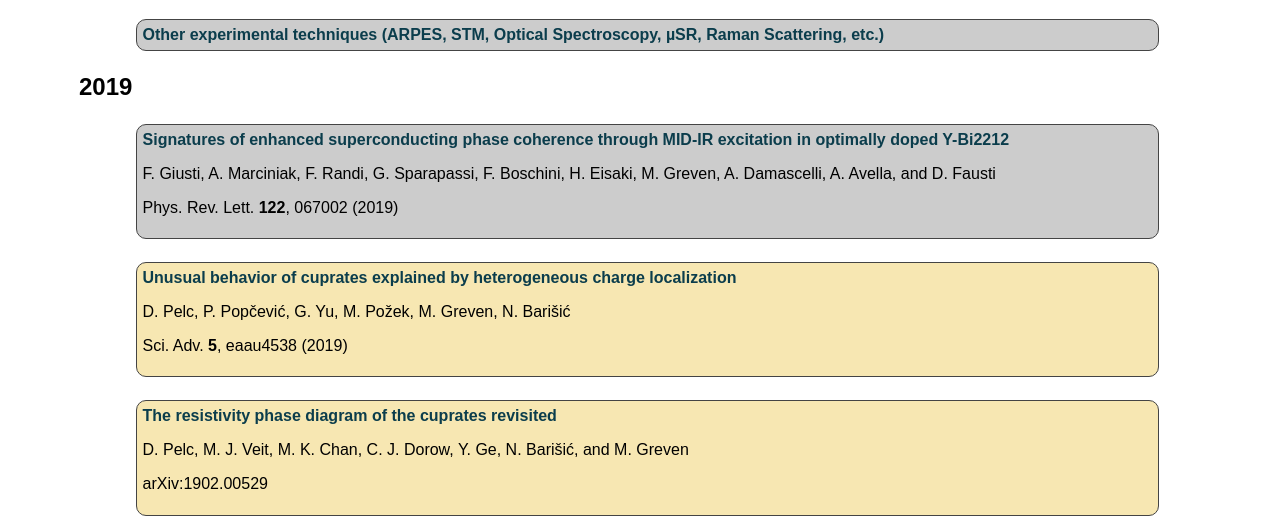
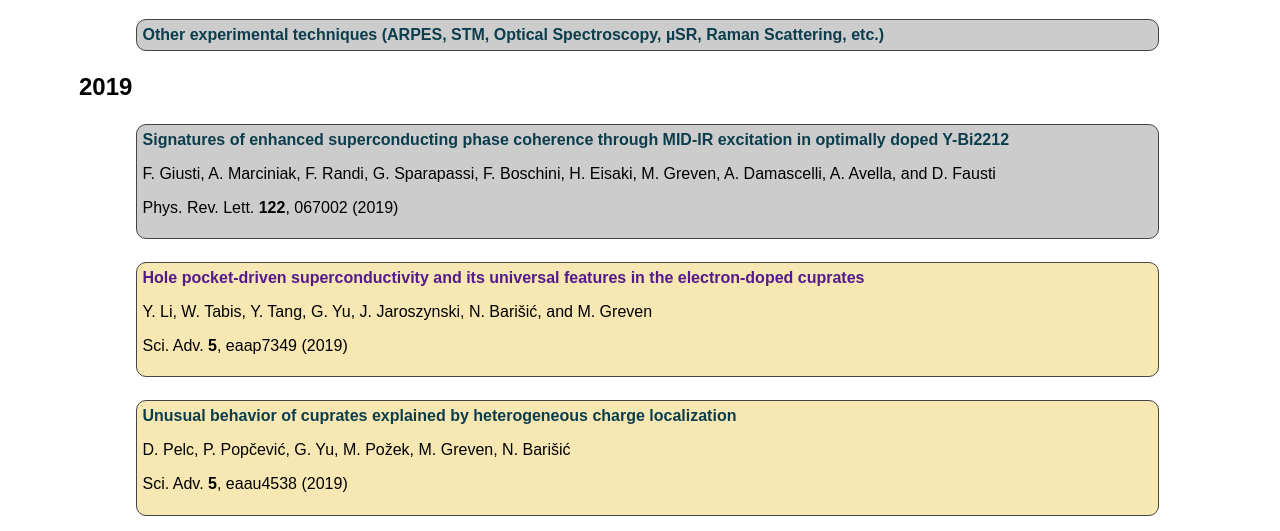
Before and after one commit to Z2h-A6n/greven-web, a plain HTML site: page publications.html in a window 1280 px wide. Shown: the part 269-800 px from the top of the page. Drawn offline with Linux system fonts and the light colour scheme; a script that the page names is missing; files whose address does not match are found by name.

Commit message:
Added a paper.

```diff
--- a/publications.html
+++ b/publications.html
@@ -92,6 +92,13 @@
 					<a href="https://journals.aps.org/prl/abstract/10.1103/PhysRevLett.122.067002">Signatures of enhanced superconducting phase coherence through MID-IR excitation in optimally doped Y-Bi2212</a>
 					<p>F. Giusti, A. Marciniak, F. Randi, G. Sparapassi, F. Boschini, H. Eisaki, M. Greven, A. Damascelli, A. Avella, and D. Fausti</p>
 					<p>Phys. Rev. Lett. <strong>122</strong>, 067002 (2019)</p>
+				</div>
+
+				<!-- Published: 01/02/2019 -->
+				<div id="publication-container-local">
+					<a href="">Hole pocket-driven superconductivity and its universal features in the electron-doped cuprates</a>
+					<p>Y. Li, W. Tabis, Y. Tang, G. Yu, J. Jaroszynski, N. Barišić, and M. Greven</p>
+					<p>Sci. Adv. <strong>5</strong>, eaap7349 (2019)</p>
 				</div>
 
 				<!-- Published: 25/01/2019 -->
```
